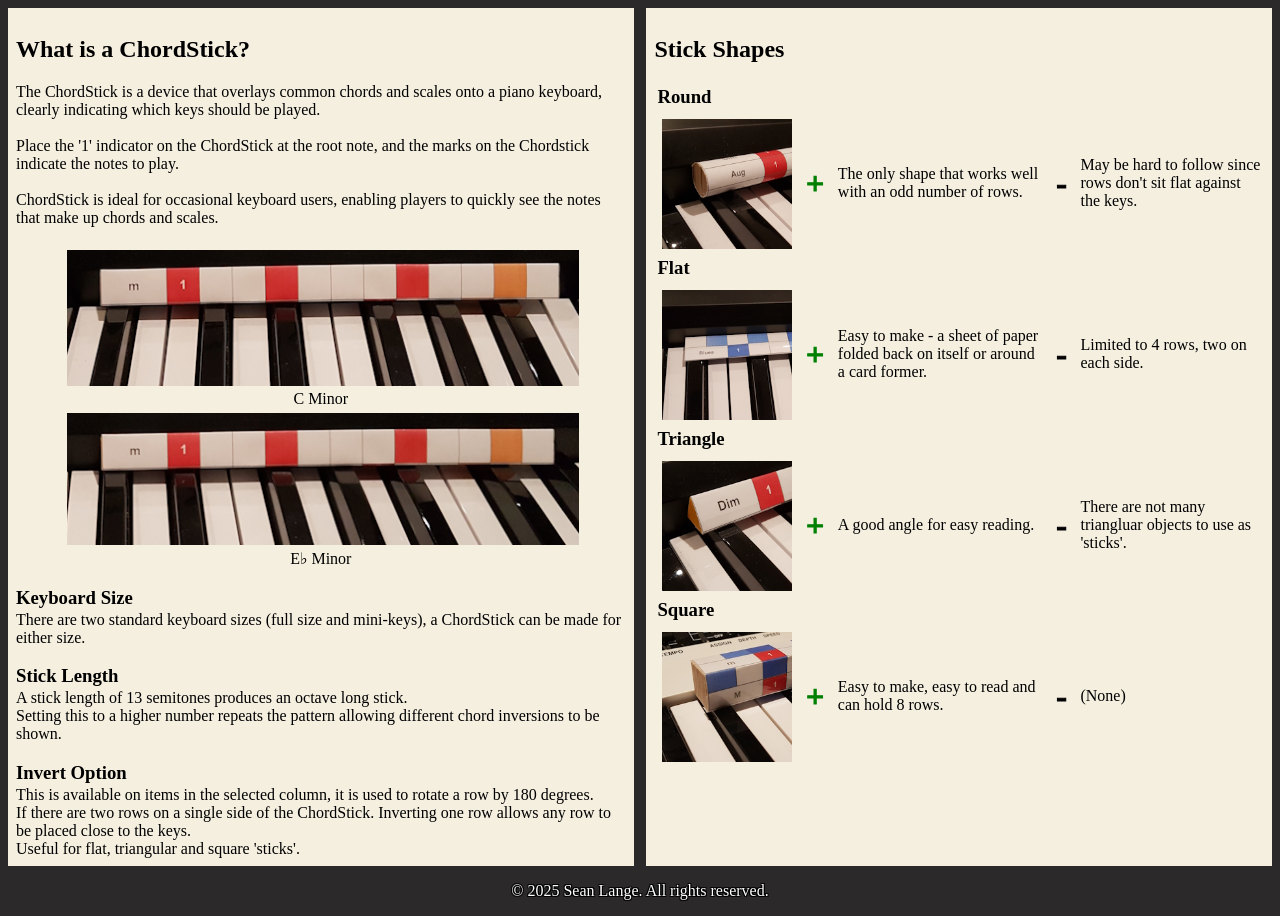
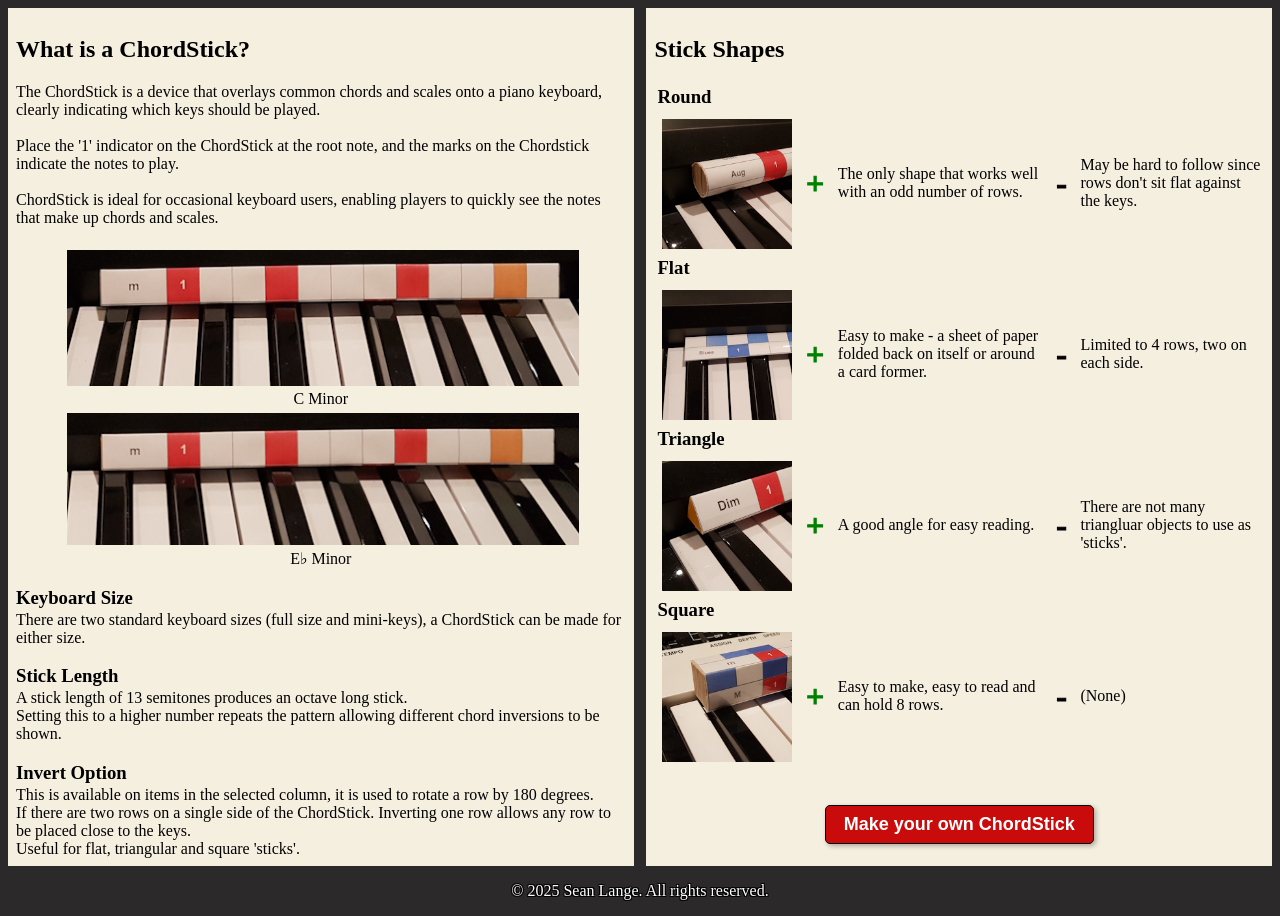
Before and after one commit to SeanTheTinkerer/Chordstick, a plain HTML site: page index.html in a window 1280 px wide. Shown: the part 90-1006 px from the top of the page. Drawn offline with nearby package versions, Linux system fonts and the light colour scheme.

Commit message:
Add 'Make a Chordstcik' button to bottom of page

```diff
--- a/index.html
+++ b/index.html
@@ -57,7 +57,7 @@
       margin-bottom: 5px;
     }
 
-    #generatePdfButton:hover {
+    #generatePdfButton:hover, #MakeYourOwnDefaultViewButton:hover {
       background-color: black;
       color: white;
     }
@@ -66,6 +66,26 @@
       background-color: grey;
       color: lightgrey;
       cursor: not-allowed;
+    }
+
+    #MakeYourOwnDefaultViewButton {
+      font-size: large;
+      font-weight: bold;
+      padding: 8px 1em;
+      margin-top: 1em;
+      background-color: #ca0b0b; /* Red from banner buttons */
+      color: white;
+      border: 1px solid black;
+      border-radius: 5px;
+      cursor: pointer;
+      box-shadow: 2px 2px 5px rgba(0, 0, 0, 0.3);
+      transition: background-color 0.3s ease, color 0.3s ease, transform 0.1s;
+      margin-bottom: 5px;
+    }
+
+    #MakeYourOwnDefaultViewButton:active {
+      background-color: #555; /* Consistent active state */
+      transform: translateY(2px);
     }
 
     /* Position the dropdown absolutely, below the label and aligned left */
@@ -84,6 +104,9 @@
       /* Removes any default margin */
     }
 
+    .justify-center {
+      justify-content: center;
+    }
     .banner {
       align-self: center;
       width: calc(100vw - 1em);
@@ -614,7 +637,9 @@
           </span>
           <!-- Desktop Version -->
           <div id="desktopVersion" class="toggle-section">
-            To create your ChordStick, drag the chords or scales you want from the left box into the right box
+            To create your ChordStick, drag the chords or scales you want from the left box into the right box.
+            <br>
+            Selecting 'Invert' will rotate the entire row by 180 degrees, with 2 rows per side each row can be close to the keyboard.
 
             <div class="sortable-lists-container">
               <div style="width: 55%;">
@@ -908,6 +933,12 @@
             </table>
           </div>
         </div>
+        <div class="row justify-center">
+          <div class="button-container">
+            <!-- Changed ID for uniqueness and specific styling -->
+            <button id="MakeYourOwnDefaultViewButton" onclick="switchToInstructions()">Make your own ChordStick</button>
+          </div>
+        </div>
       </div>
     </div>
   </div>
@@ -1513,7 +1544,7 @@
       // copyright message
       doc.setTextColor(0, 0, 0); // Set text color to black
       doc.setFontSize(8); // Set font size for the heading
-      doc.text("Copyright 2025 Sean Lange, All Rights Reserved", startX + 5, startY, { align: 'left', baseline: 'middle' });
+      doc.text("Copyright 2024 Sean Lange, All Rights Reserved", startX + 5, startY, { align: 'left', baseline: 'middle' });
 
       const websiteUrl = window.location.href; // Get the current URL
       doc.text(`(This PDF was generated by ChordStick: ${websiteUrl})`, startX + 70, startY, { align: 'left', baseline: 'middle' });
```
